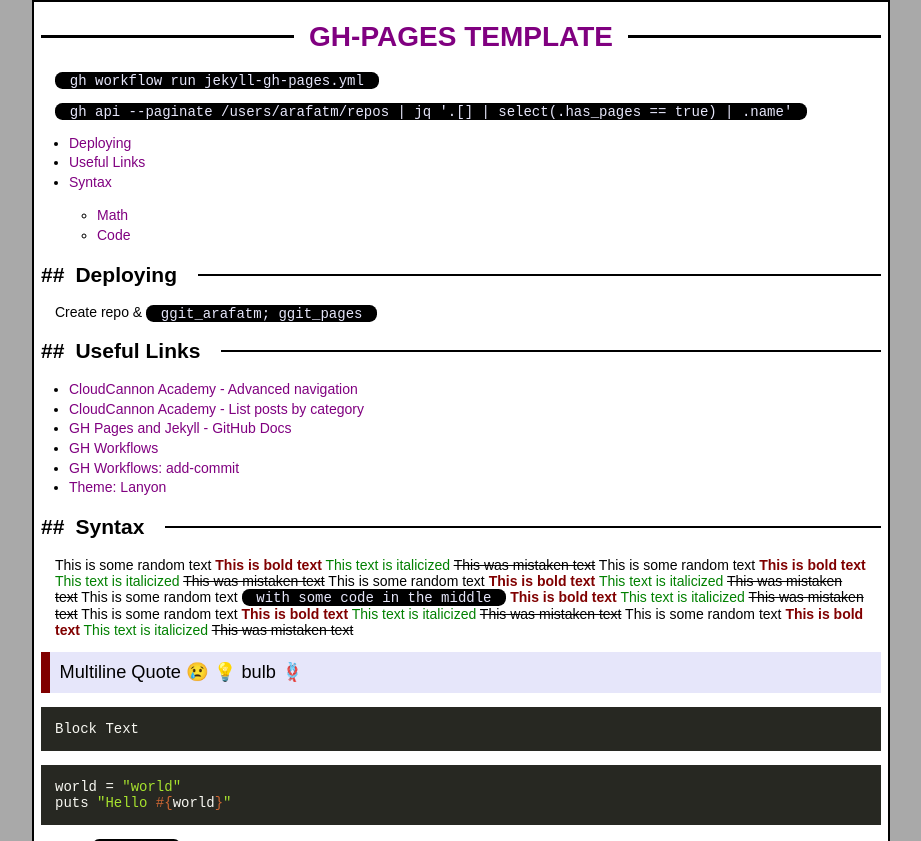
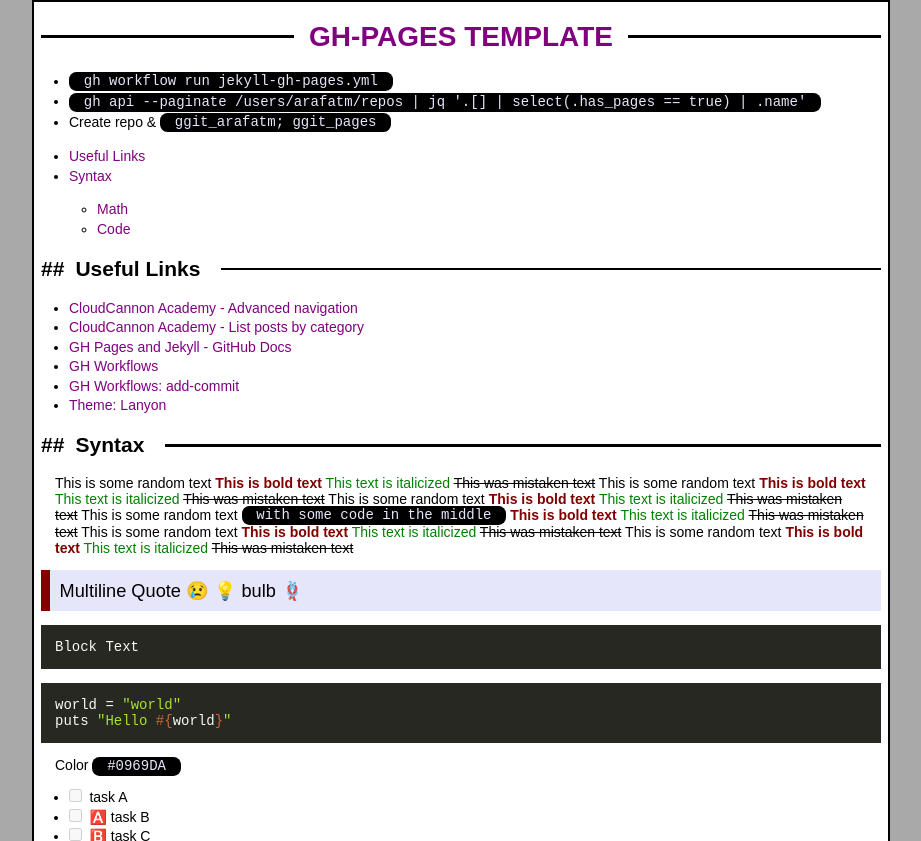
Before and after one commit to arafatm/ghp, a Jekyll site: the page built from readme.md, in a window 1280 px wide. Shown: the top 841 px of the page, without its empty margins (179-1100 px from the left). Built offline with Jekyll 4.4.1, drawn with Linux system fonts in a browser that asks for light colours; emoji names are drawn with the system emoji font; formulas are drawn with MathJax 3; the repository's description, which GitHub fills in, is left out; grey boxes are pictures that could not be loaded.

Commit message:
Commit All

```diff
--- a/assets/css/style.css
+++ b/assets/css/style.css
@@ -25,7 +25,7 @@ table { border-collapse: collapse; }
 td { border: 1px solid black; padding: 1ex; vertical-align: top;  }
 ul { margin: 1em; padding: 0 1em;}
 
-div>code,  li>code, p>code { background-color: black; color: lavender; padding: 0.1ex 2ex; border-radius: 1ex; }
+div>code,  li>code, p>code { background-color: black; color: lavender; padding: 0.2ex 2ex; border-radius: 1ex; }
 
 blockquote { border-left: 1ex solid maroon; margin: 0; padding: 1ex 1ex; background-color: lavender; font-size: 1.3em; }
 
@@ -41,9 +41,9 @@ h1 + ul { display: inline; padding: 0; }
 img.emoji, img.ico { width: 1.2em; height: 1.2em; padding: 0; }
 input.task-list-item-checkbox { margin-right: 1ex}
 
+@media (min-width:800px) { p > img:active, details > img:active { position: fixed; top: 0; left: 0; bottom: 0; right: 0; z-index: 999; object-fit: contain; width: 100%; height: 100%; margin: 0; padding: 0; background-color: darkgrey; } }
 /*
 @media (max-width: 1200px) { img { width: 32%; } }
 @media (max-width: 800px) { img { width: 48%; } }
 @media (max-width: 500px) { img { width: 100%; } }
-@media (min-width:800px) { p > img:active, details > img:active { position: fixed; top: 0; left: 0; bottom: 0; right: 0; z-index: 999; object-fit: contain; width: 100%; height: 100%; margin: 0; padding: 0; background-color: darkgrey; } }
 */
--- a/readme.md
+++ b/readme.md
@@ -2,23 +2,18 @@
 title: GH-Pages Template
 ---
 
-`gh workflow run jekyll-gh-pages.yml`
-
-`gh api --paginate /users/arafatm/repos | jq '.[] | select(.has_pages == true) | .name'`
+- `gh workflow run jekyll-gh-pages.yml`
+- `gh api --paginate /users/arafatm/repos | jq '.[] | select(.has_pages == true) | .name'`
+- Create repo & `ggit_arafatm; ggit_pages`
 
 <!-- vim-markdown-toc GFM -->
 
-* [Deploying](#deploying)
 * [Useful Links](#useful-links)
 * [Syntax](#syntax)
   * [Math](#math)
   * [Code](#code)
 
 <!-- vim-markdown-toc -->
-
-## Deploying
-
-Create repo & `ggit_arafatm; ggit_pages`
 
 ## Useful Links
 
```
